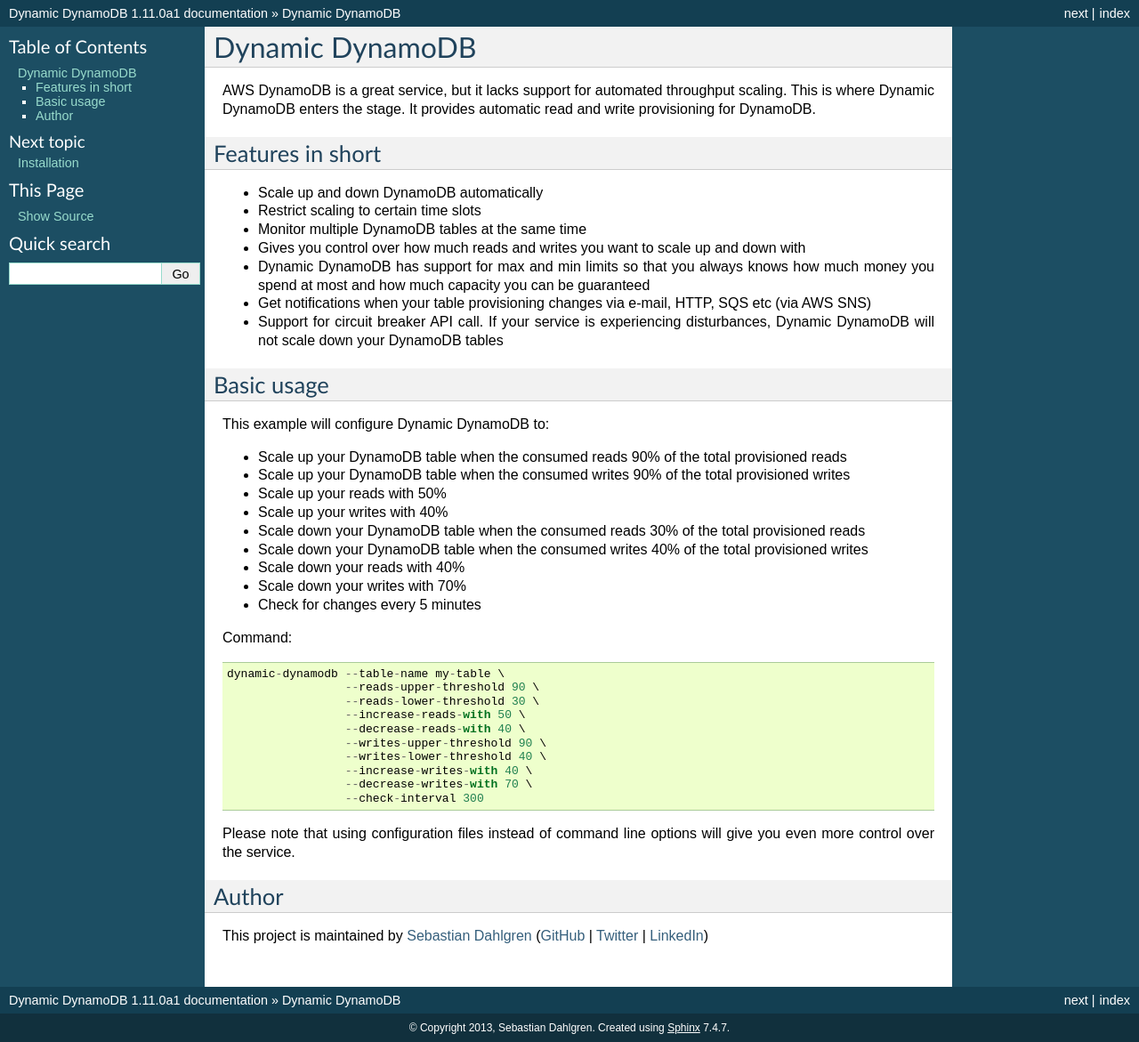
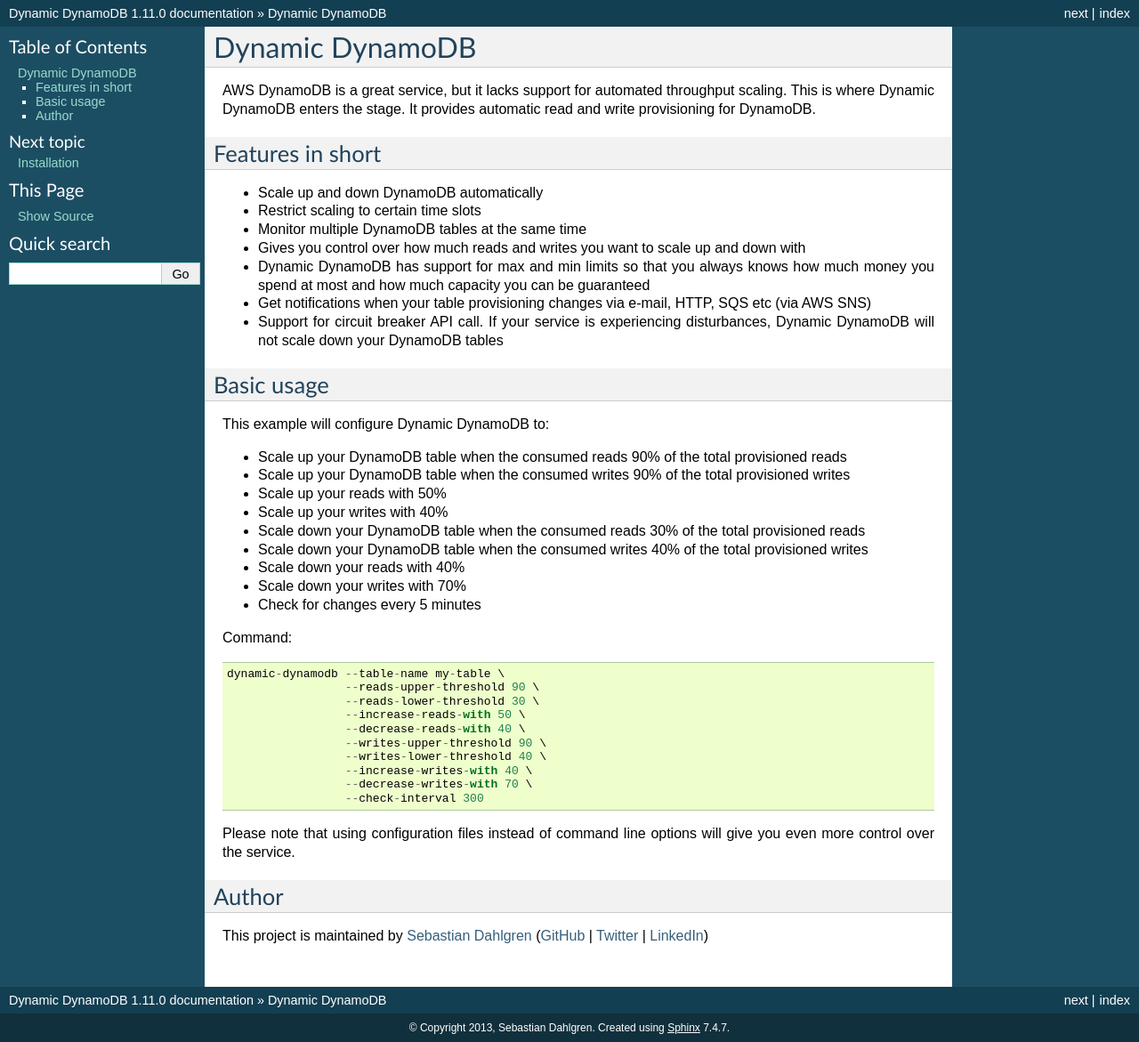
Before and after one commit to sebdah/dynamic-dynamodb, a Sphinx documentation site: the page built from docs/index.rst, in a window 1280 px wide. Shown: the whole page at 89% size. Built offline with Sphinx 7.4.7, drawn with Linux system fonts in a browser that asks for light colours.

Commit message:
Bumped version to 1.11.0

```diff
--- a/docs/conf.py
+++ b/docs/conf.py
@@ -53,7 +53,7 @@
 # The short X.Y version.
 version = '1.11'
 # The full version, including alpha/beta/rc tags.
-release = '1.11.0a1'
+release = '1.11.0'
 
 # The language for content autogenerated by Sphinx. Refer to documentation
 # for a list of supported languages.
```
Also changed, not shown: 1 other file.
